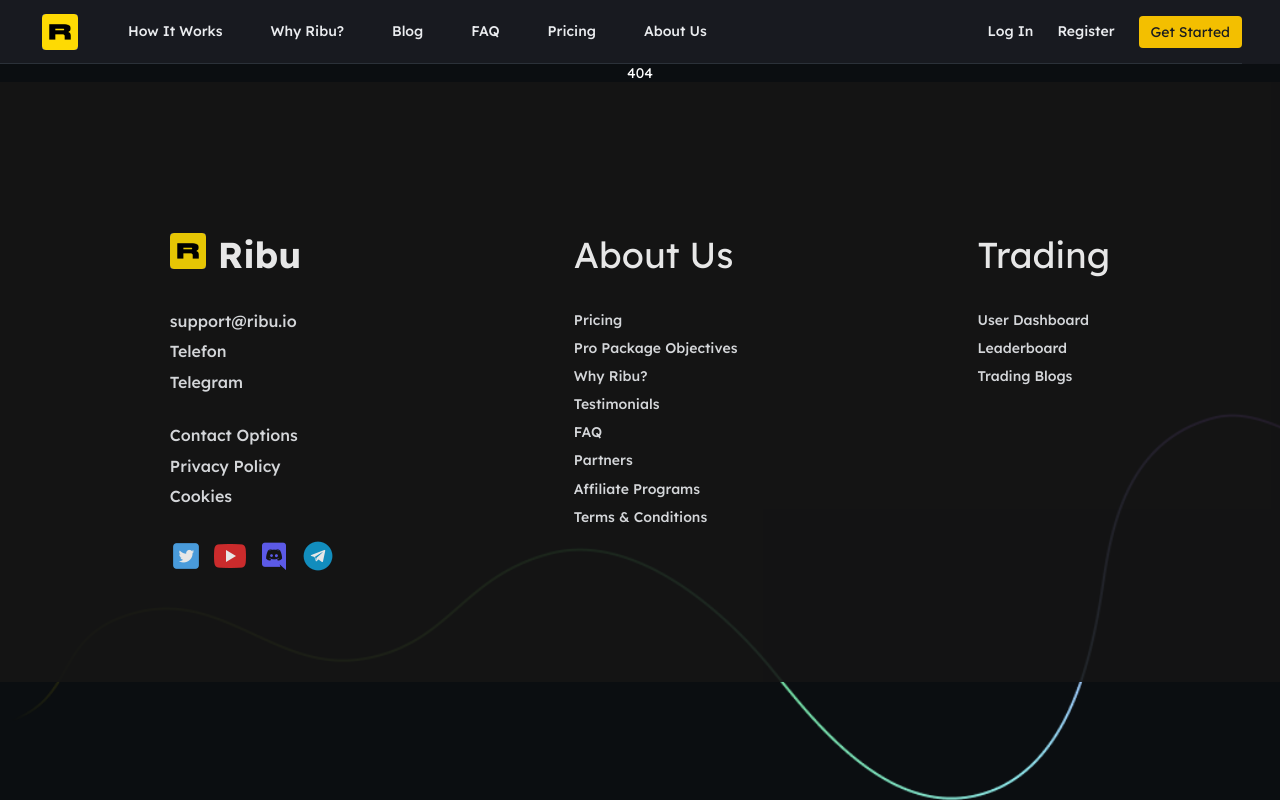
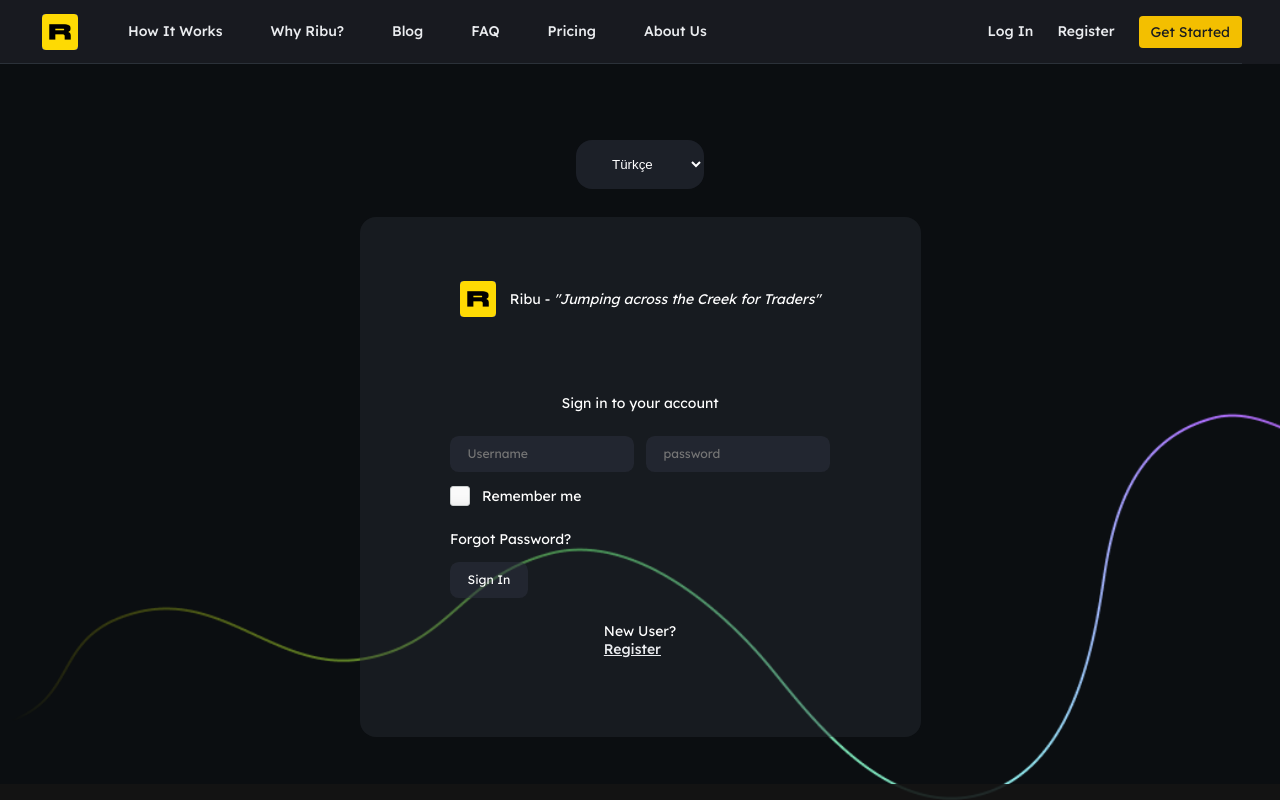
Before and after one commit to hfoxcode/trade-hfo, a React (Create React App) app: page /trade-hfo/login in a window 1280 px wide. Built offline with nearby package versions, Linux system fonts and the light colour scheme.

Commit message:
last commit

```diff
--- a/src/App.js
+++ b/src/App.js
@@ -59,7 +59,7 @@
   return (
     <Router>
       <Routes>
-        <Route path='/' element={<Layout />} >
+        <Route path='/trade-hfo' element={<Layout />} >
           <Route index element={<HeroPage />} />
           <Route path="beginner" element={<BeginnerPage/>} />
           <Route path="challenger" element={<ChallengerPage/>}/>
--- a/src/Components/Header.js
+++ b/src/Components/Header.js
@@ -141,7 +141,7 @@
                             <>
                                 <Link to="user-dashboard">
                                     <li>
-                                        <div className="tooltip-container-div" onMouseEnter={() => setShowTooltip(true)} onMouseLeave={() => setShowTooltip(false)}>
+                                        <div className="tooltip-container-div" onMouseClick={() => setShowTooltip(true)}>
                                             <img src={userAvatar} alt="user avatar" />
                                             {showTooltip && (
                                                 <Tooltip content="This is a tooltip">
```
Also changed, not shown: CNAME.txt (deleted), 9 other files (tests, documents, lock files or other folders).
